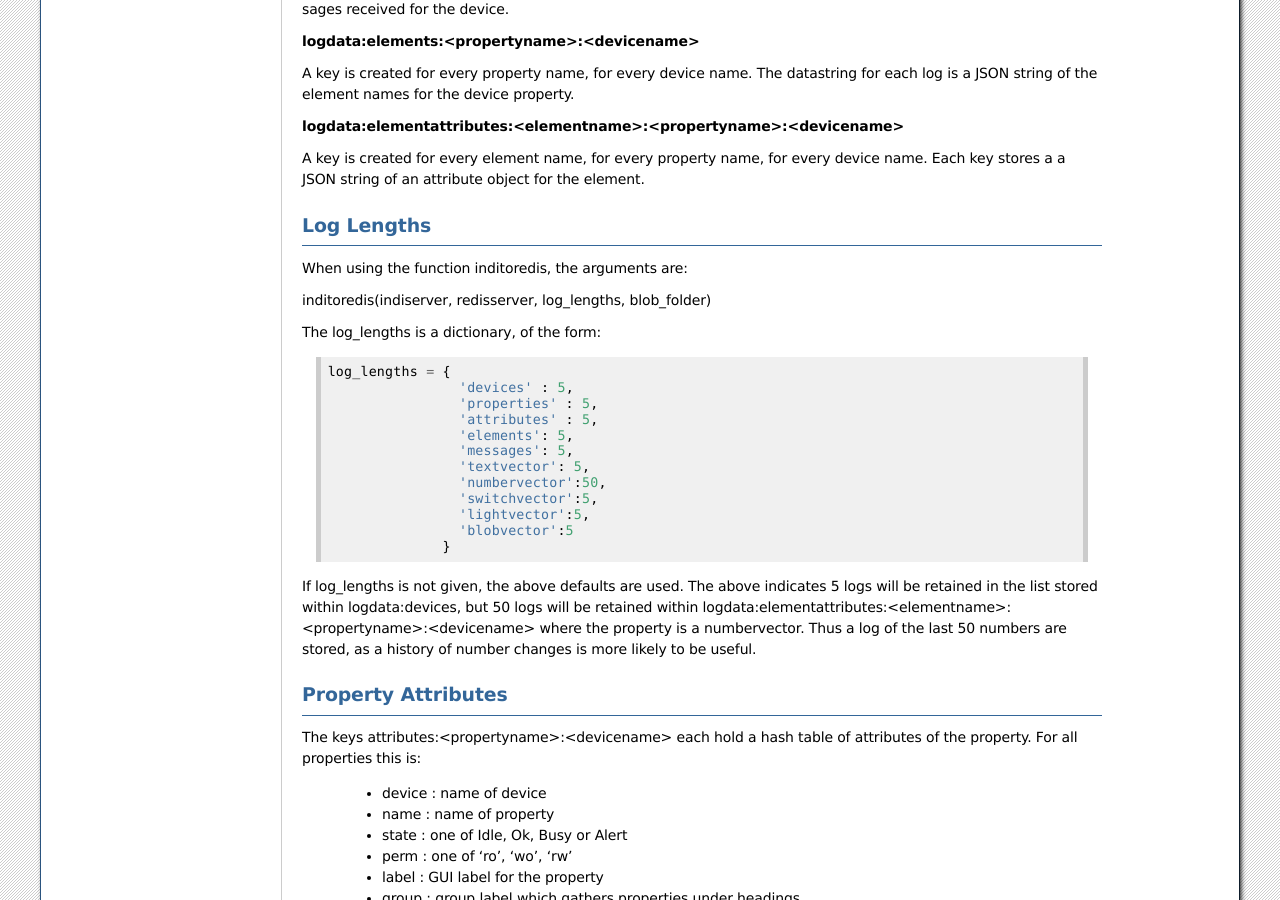
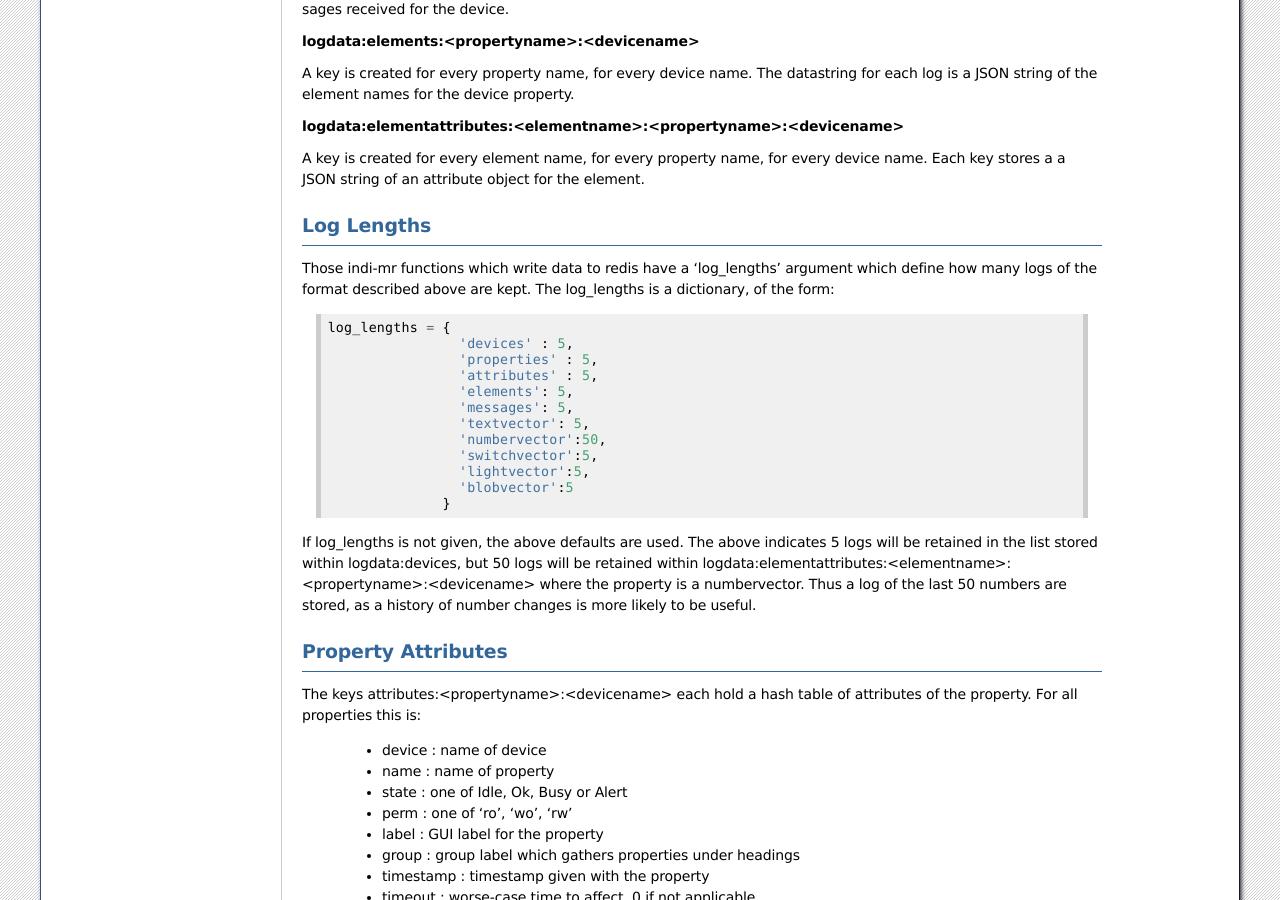
Before and after one commit to bernie-skipole/indi-mr, a Sphinx documentation site: the page built from docs/source/usage/redis_keys.rst, in a window 1280 px wide and 900 px high, scrolled down 1848 px. Built offline with Sphinx 7.4.7, drawn with Linux system fonts in a browser that asks for light colours.

```diff
--- a/docs/source/usage/redis_keys.rst
+++ b/docs/source/usage/redis_keys.rst
@@ -97,11 +97,7 @@
 Log Lengths
 ^^^^^^^^^^^
 
-When using the function inditoredis, the arguments are:
-
-inditoredis(indiserver, redisserver, log_lengths, blob_folder)
-
-The log_lengths is a dictionary, of the form::
+Those indi-mr functions which write data to redis have a 'log_lengths' argument which define how many logs of the format described above are kept. The log_lengths is a dictionary, of the form::
 
     log_lengths = {
                     'devices' : 5,
```
